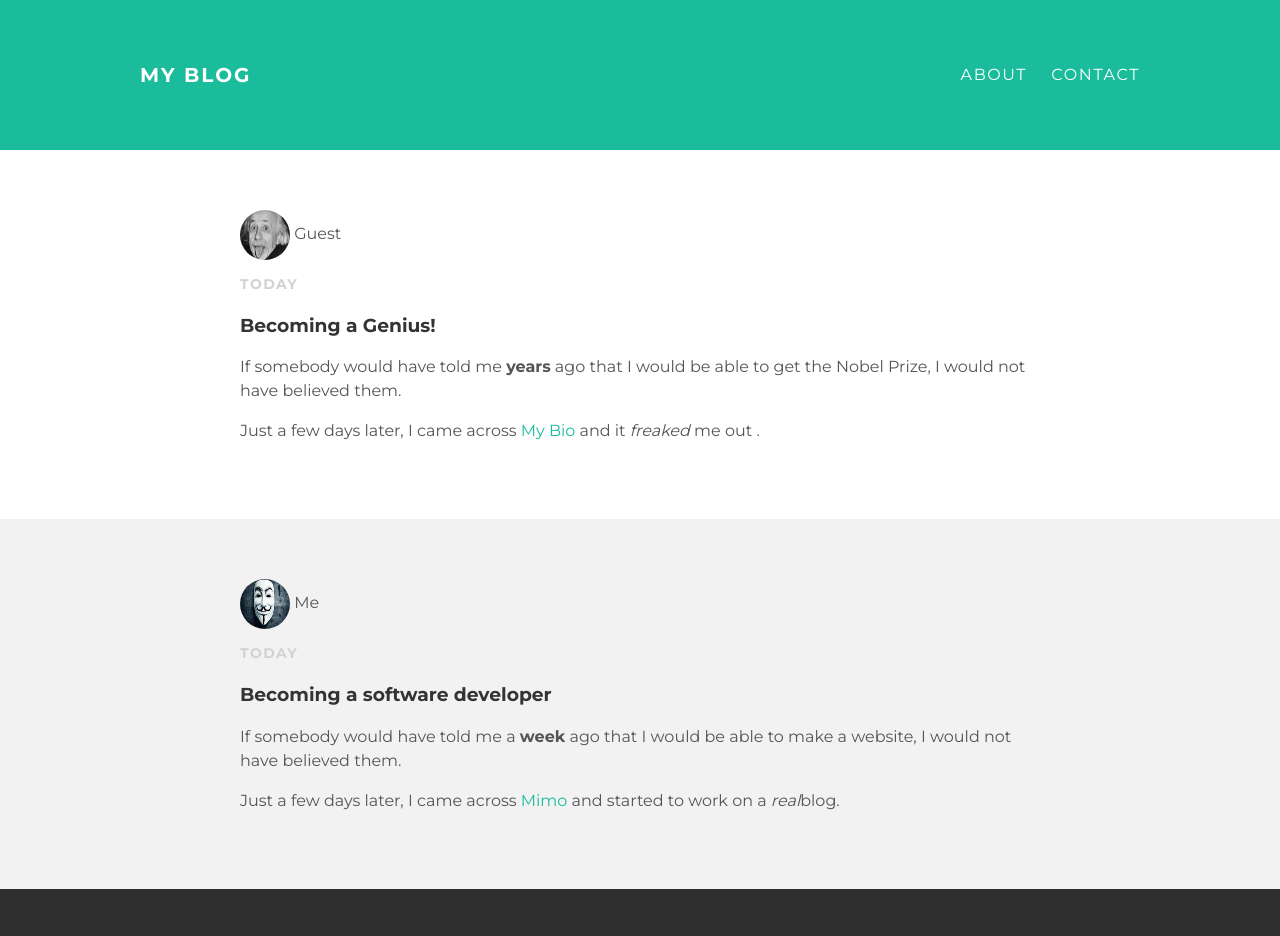
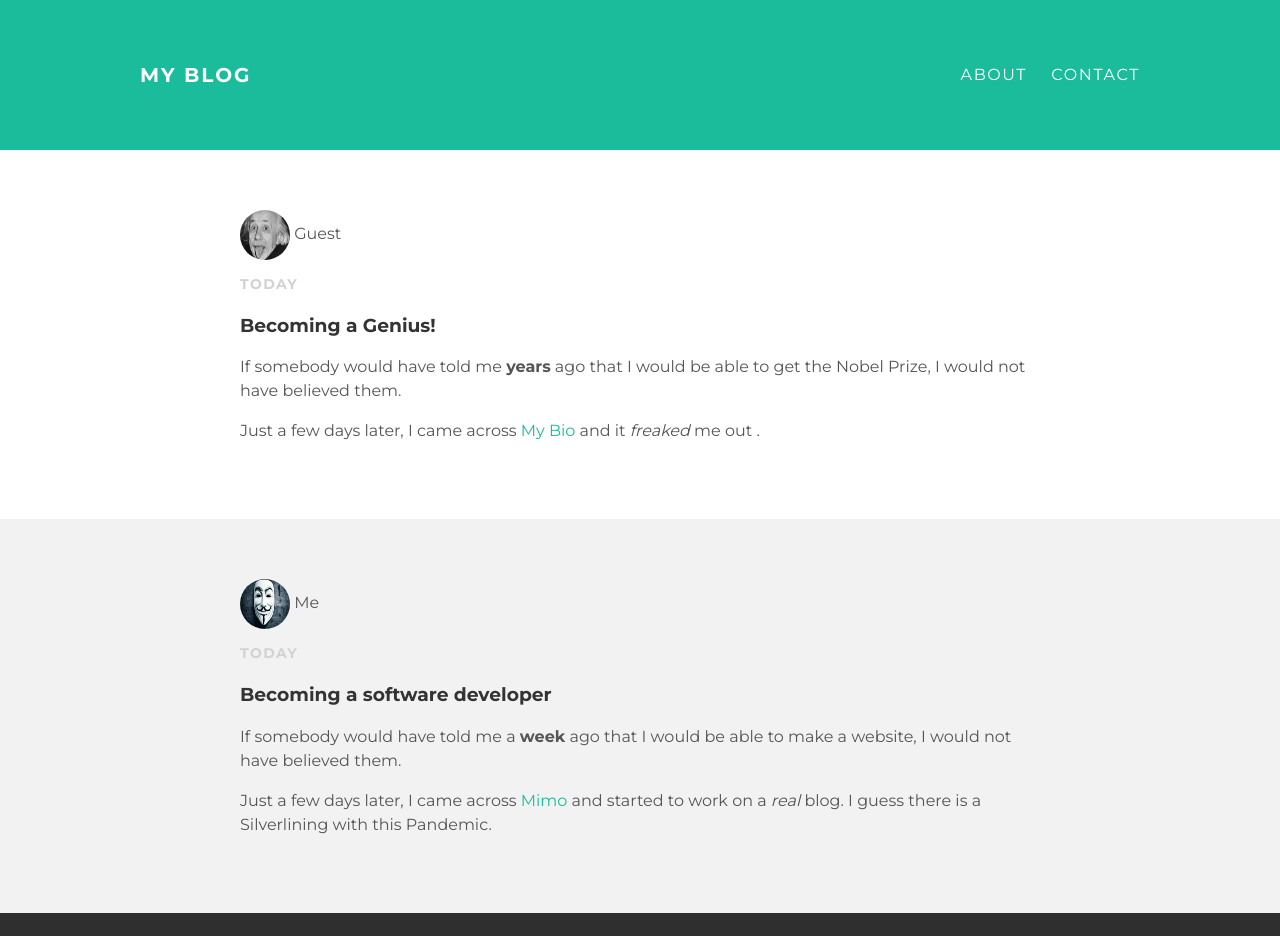
Before and after one commit to dmtz22/dmtz22.github.io, a plain HTML site: page index.html in a window 1280 px wide. Shown: the top 936 px of the page. Drawn offline with Linux system fonts and the light colour scheme.

Commit message:
Update index.html

```diff
--- a/index.html
+++ b/index.html
@@ -42,7 +42,7 @@
   <h3 class="post-title">Becoming a software developer</h3>
   <div class="post-content">
     <p>If somebody would have told me a <strong>week</strong> ago that I would be able to make a website, I would not have believed them.</p>
-    <p>Just a few days later, I came across <a href="https://getmimo.com">Mimo</a> and started to work on a <em>real</em>blog.</p>
+    <p>Just a few days later, I came across <a href="https://getmimo.com">Mimo</a> and started to work on a <em>real</em> blog. I guess there is a Silverlining with this Pandemic.</p>
 
   </div>
 </div>
```
